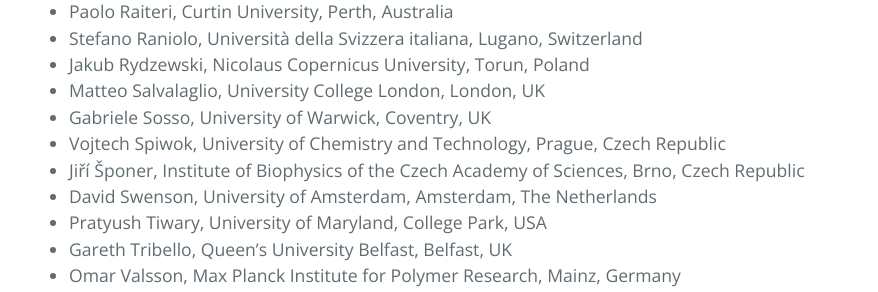
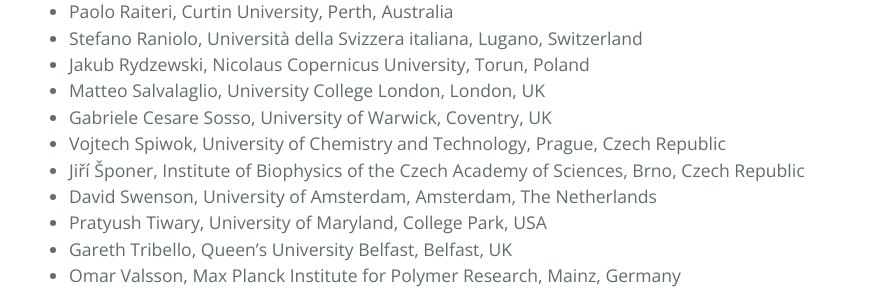
Before and after one commit to plumed-nest/plumed-nest, a Jekyll site: the page built from consortium.md, in a window 1280 px wide and 900 px high, scrolled down 2321 px. Shown: the part 387-679 px from the top of the window, without its empty margins (195-1073 px from the left). Built offline with Jekyll 4.4.1, drawn with Linux system fonts in a browser that asks for light colours; our own code applies the rules of GitHub Pages for plain Markdown files.

Commit message:
add Cesare

```diff
--- a/_data/members.yml
+++ b/_data/members.yml
@@ -242,7 +242,7 @@
   affiliation: University College London
   city:        London
   country:     UK
-- name:        Gabriele Sosso
+- name:        Gabriele Cesare Sosso
   affiliation: University of Warwick
   city:        Coventry
   country:     UK
```
